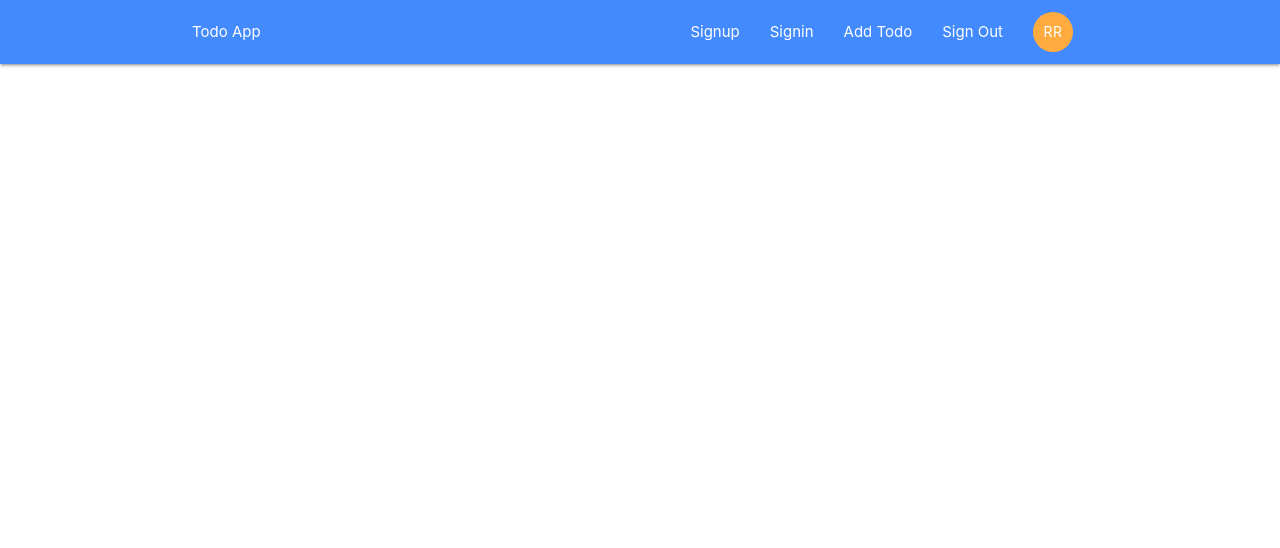
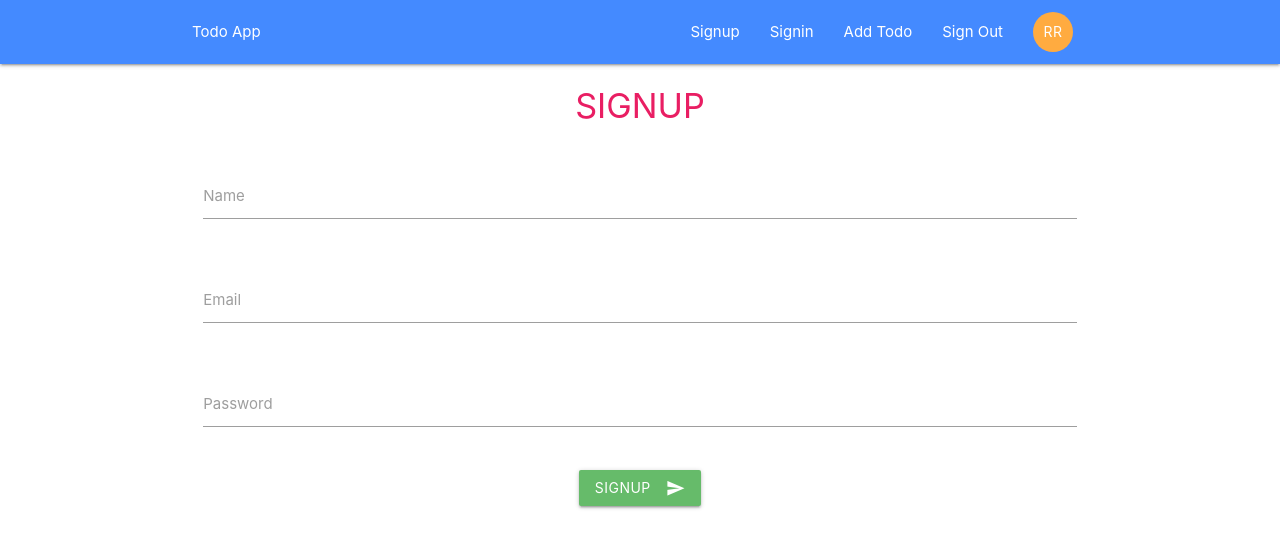
Before and after one commit to ryanpradnya/todo-app-frontend, a React (Create React App) app: page /signup in a window 1280 px wide. Shown: the top 548 px of the page. Built offline with nearby package versions, Linux system fonts and the light colour scheme.

Commit message:
Adding authentication
creating signin dan signup

```diff
--- a/src/App.js
+++ b/src/App.js
@@ -3,6 +3,8 @@ import { BrowserRouter, Switch, Route } from 'react-router-dom'
 
 import Navbar from './components/layout/Navbar'
 import Dashboard from './components/dashboard/Dashboard'
+import signup from './components/user/signup'
+import signin from './components/user/signin'
 import editTodo from './components/todo/editTodo'
 import addTodo from './components/todo/addTodo'
 
@@ -14,6 +16,8 @@ class App extends Component {
           <Navbar />
           <Switch>
             <Route exact path='/' component={Dashboard} />
+            <Route path='/signup' component={signup} />
+            <Route path='/signin' component={signin} />
             <Route path='/edit/:todoId' component={editTodo} />
             <Route path='/addTodo' component={addTodo} />
           </Switch>
--- /dev/null
+++ b/src/components/actions/authActions.js
@@ -0,0 +1,6 @@
+export const signinAction = (jwt) => {
+    return {
+        type: 'SIGNIN',
+        jwt
+    }
+}
--- a/src/components/dashboard/Dashboard.js
+++ b/src/components/dashboard/Dashboard.js
@@ -11,7 +11,7 @@ class Dashboard extends Component {
     componentDidMount = () => {
         fetch('http://localhost:8088/api/todo/list', {
             headers: {
-                Authorization: 'Bearer eyJhbGciOiJIUzI1NiIsInR5cCI6IkpXVCJ9.eyJpZCI6MSwiZW1haWwiOiJ0ZXN0QHRlc3QuY29tIiwiaWF0IjoxNTcxNTcyNjQ5LCJleHAiOjE1NzE2NTkwNDl9._pFJLy7qHJChWfm_tkopwoG-qOltQ5UUGsumIi6nz5A'
+                Authorization: 'Bearer ' + this.props.jwt
             }
         })
             .then(res => {
@@ -105,7 +105,8 @@ class Dashboard extends Component {
 
 const mapStateToProps = (state) => {
     return {
-        todoList: state.todoList
+        todoList: state.todoList,
+        jwt: state.jwt
     }
 }
 
--- a/src/components/todo/addTodo.js
+++ b/src/components/todo/addTodo.js
@@ -12,7 +12,7 @@ class addTodo extends Component {
             }),
             headers: {
                 'Content-Type': 'application/json',
-                Authorization: 'Bearer eyJhbGciOiJIUzI1NiIsInR5cCI6IkpXVCJ9.eyJpZCI6MSwiZW1haWwiOiJ0ZXN0QHRlc3QuY29tIiwiaWF0IjoxNTcxNTcyNjQ5LCJleHAiOjE1NzE2NTkwNDl9._pFJLy7qHJChWfm_tkopwoG-qOltQ5UUGsumIi6nz5A'
+                Authorization: 'Bearer ' + this.props.jwt
             }
         })
             .then(res => {
@@ -54,7 +54,7 @@ class addTodo extends Component {
                             <label htmlFor="description">Description</label>
                         </div>
                     </div>
-                    <div className="row">
+                    <div className="center row">
                         <button className="btn waves-effect waves-light green lighten-1" onClick={this.handleClick}>ADD TODO
                         <i className="material-icons right ">save</i>
                         </button>
@@ -65,11 +65,16 @@ class addTodo extends Component {
     }
 }
 
+const mapStateToProps = (state) => {
+    return {
+        jwt: state.jwt
+    }
+}
 
 const mapDispatchToProps = (dispatch) => {
     return {
-        addTodo: (todo) => dispatch(addTodoAction(todo))
+        addTodo: (todo) => dispatch(addTodoAction(todo)),
     }
 }
 
-export default connect(null, mapDispatchToProps)(addTodo)
+export default connect(mapStateToProps, mapDispatchToProps)(addTodo)
--- a/src/components/todo/editTodo.js
+++ b/src/components/todo/editTodo.js
@@ -13,7 +13,7 @@ class editTodo extends Component {
             }),
             headers: {
                 'Content-Type': 'application/json',
-                Authorization: 'Bearer eyJhbGciOiJIUzI1NiIsInR5cCI6IkpXVCJ9.eyJpZCI6MSwiZW1haWwiOiJ0ZXN0QHRlc3QuY29tIiwiaWF0IjoxNTcxNTcyNjQ5LCJleHAiOjE1NzE2NTkwNDl9._pFJLy7qHJChWfm_tkopwoG-qOltQ5UUGsumIi6nz5A'
+                Authorization: 'Bearer ' + this.props.jwt
             }
         })
             .then(res => {
@@ -54,7 +54,7 @@ class editTodo extends Component {
                         <label className="active" htmlFor="description">Description</label>
                     </div>
                 </div>
-                <div className="row">
+                <div className="center row">
                     <button className="btn waves-effect waves-light green lighten-1" onClick={this.handleClick}>Save
                         <i className="material-icons right ">save</i>
                     </button>
@@ -74,7 +74,8 @@ class editTodo extends Component {
 const mapStateToProps = (state, ownProps) => {
     let id = ownProps.match.params.todoId;
     return {
-        todo: state.todoList.find(todo => todo.id.toString() === id.toString())
+        todo: state.todoList.find(todo => todo.id.toString() === id.toString()),
+        jwt: state.jwt
     }
 }
 
--- a/src/components/user/signin.js
+++ b/src/components/user/signin.js
@@ -0,0 +1,74 @@
+import React, { Component } from 'react'
+
+import { connect } from 'react-redux'
+import { signinAction } from '../actions/authActions'
+
+class signin extends Component {
+    handleClick = () => {
+        fetch('http://localhost:8088/api/auth/signin', {
+            method: 'POST',
+            body: JSON.stringify({
+                email: this.state.email,
+                password: this.state.password
+            }),
+            headers: {
+                'Content-Type': 'application/json'
+            }
+        })
+            .then(res => {
+                console.log('res', res)
+                if (res.status !== 200 && res.status !== 201) {
+                    throw new Error('Failed to signup.');
+                }
+
+                return res.json();
+            }).then(resData => {
+                console.log('resData', resData)
+                this.props.signinAuth(resData.accessToken);
+                this.props.history.push('/');
+
+            })
+
+            .catch(this.catchError);
+    }
+
+
+    handleChange = (e) => {
+        this.setState({ [e.target.id]: e.target.value })
+    }
+    render() {
+        return (
+            <div className="container">
+                <div className="row">
+                    <div className="row">
+                        <h4 className="center pink-text">SIGNIN</h4>
+                    </div>
+                    <div className="row">
+                        <div className="input-field col s12">
+                            <input id="email" type="email" className="validate" onChange={this.handleChange} />
+                            <label htmlFor="email">Email</label>
+                        </div>
+                    </div>
+                    <div className="row">
+                        <div className="input-field col s12">
+                            <input id="password" type="password" className="validate" onChange={this.handleChange} />
+                            <label htmlFor="password">Password</label>
+                        </div>
+                    </div>
+                    <div className="center row">
+                        <button className="btn waves-effect waves-light green lighten-1" onClick={this.handleClick}>Signin
+                        </button>
+                    </div>
+                </div>
+            </div>
+        )
+    }
+}
+
+const mapDispatchToProps = (dispatch) => {
+    return {
+        signinAuth: (jwt) => dispatch(signinAction(jwt))
+    }
+}
+
+export default connect(null, mapDispatchToProps)(signin)
--- a/src/components/user/signup.js
+++ b/src/components/user/signup.js
@@ -0,0 +1,72 @@
+import React, { Component } from 'react'
+
+class signup extends Component {
+    handleClick = () => {
+        fetch('http://localhost:8088/api/auth/signup', {
+            method: 'POST',
+            body: JSON.stringify({
+                email: this.state.email,
+                name: this.state.name,
+                password: this.state.password
+            }),
+            headers: {
+                'Content-Type': 'application/json'
+            }
+        })
+            .then(res => {
+                console.log('res', res)
+                if (res.status !== 200 && res.status !== 201) {
+                    throw new Error('Failed to signup.');
+                }
+
+                return res.json();
+            }).then(resData => {
+                this.props.history.push('/');
+
+            })
+
+            .catch(this.catchError);
+    }
+
+
+    handleChange = (e) => {
+        this.setState({ [e.target.id]: e.target.value })
+    }
+    render() {
+        return (
+            <div className="container">
+                <div className="row">
+                    <div className="row">
+                        <h4 className="center pink-text">SIGNUP</h4>
+                    </div>
+                    <div className="row">
+                        <div className="input-field col s12">
+                            <input id="name" type="text" className="validate" onChange={this.handleChange} />
+                            <label htmlFor="name">Name</label>
+                        </div>
+                    </div>
+                    <div className="row">
+                        <div className="input-field col s12">
+                            <input id="email" type="email" className="validate" onChange={this.handleChange} />
+                            <label htmlFor="email">Email</label>
+                        </div>
+                    </div>
+                    <div className="row">
+                        <div className="input-field col s12">
+                            <input id="password" type="password" className="validate" onChange={this.handleChange} />
+                            <label htmlFor="password">Password</label>
+                        </div>
+                    </div>
+                    <div className="center row">
+                        <button className="btn waves-effect waves-light green lighten-1" onClick={this.handleClick}>Signup
+                        <i className="material-icons right ">send</i>
+                        </button>
+                    </div>
+                </div>
+            </div>
+        )
+    }
+}
+
+
+export default signup
--- a/src/reducers/rootReducer.js
+++ b/src/reducers/rootReducer.js
@@ -1,33 +1,6 @@
 const initState = {
-    todoList: []
-    // todoList: [{
-    //     id: 1,
-    //     title: "Play football 1",
-    //     description: "Play football with my friend",
-    //     checked: false,
-    //     createdAt: "2019-10-18T03:29:20.000Z",
-    //     updatedAt: "2019-10-18T03:29:20.000Z",
-    //     userId: 1
-    // },
-    // {
-    //     id: 2,
-    //     title: "Play football 2",
-    //     description: "Play football with my friend",
-    //     checked: false,
-    //     createdAt: "2019-10-18T03:29:20.000Z",
-    //     updatedAt: "2019-10-18T03:29:20.000Z",
-    //     userId: 1
-    // },
-    // {
-    //     id: 3,
-    //     title: "Play football 3",
-    //     description: "Play football with my friend",
-    //     checked: true,
-    //     createdAt: "2019-10-18T03:29:20.000Z",
-    //     updatedAt: "2019-10-18T03:29:20.000Z",
-    //     userId: 1
-    // }
-    // ]
+    todoList: [],
+    jwt: ''
 }
 
 const rootReducer = (state = initState, action) => {
@@ -57,6 +30,11 @@ const rootReducer = (state = initState, action) => {
             ...state,
             todoList: action.todoList
         }
+    } else if (action.type === 'SIGNIN') {
+        return {
+            ...state,
+            jwt: action.jwt
+        }
     }
     return state
 }
```
